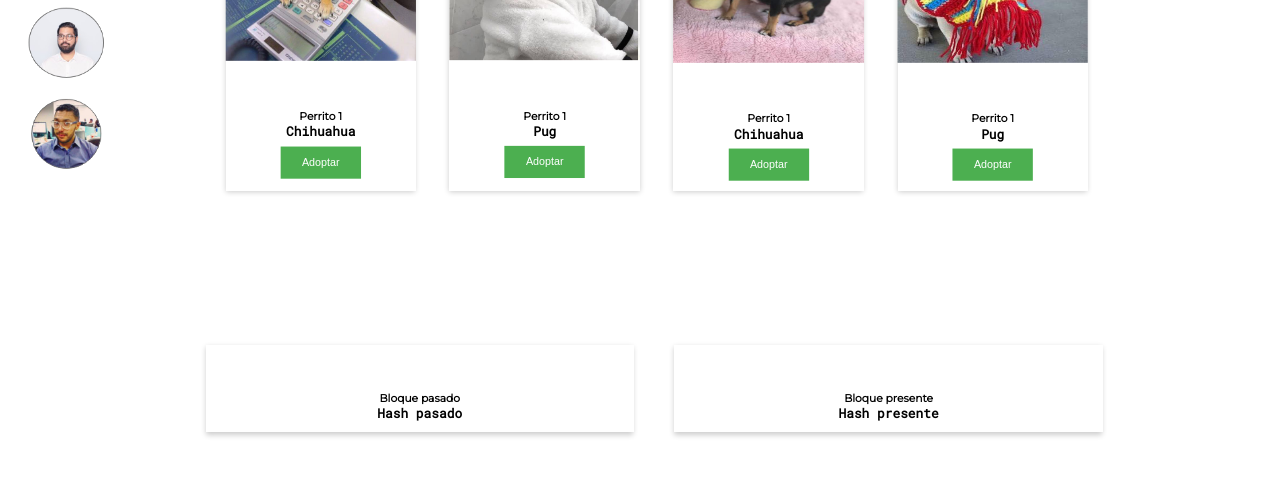
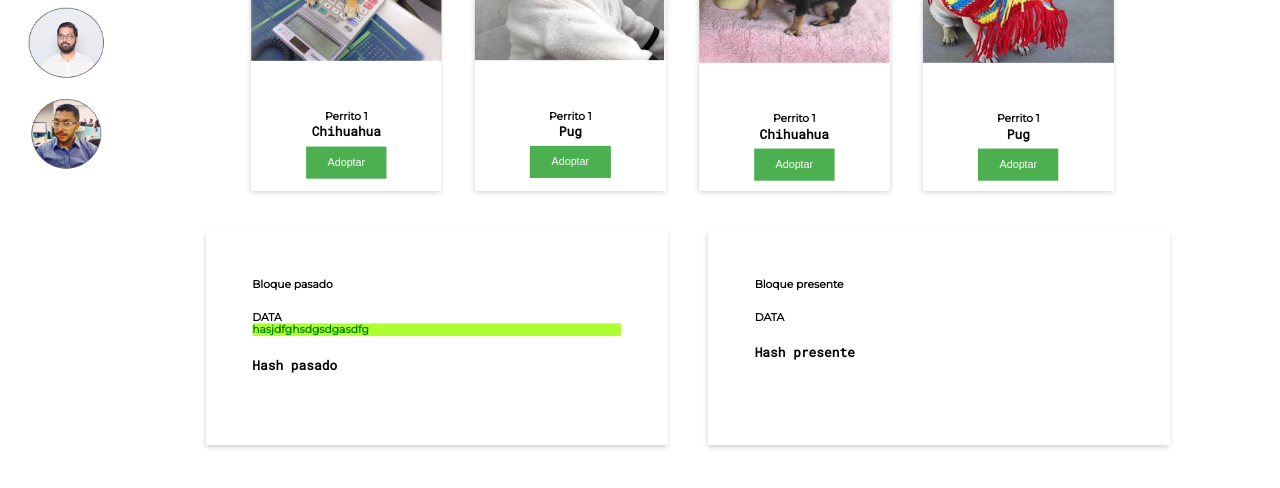
Before and after one commit to MsMemes/Blockchain-Demo, a plain HTML site: page blockchaindemo.io/Web_1920___3.html in a window 1280 px wide. Shown: the part 298-786 px from the top of the page. Drawn offline with Linux system fonts and the light colour scheme.

Commit message:
diseño de bloques
template con los datos que llevaran los bloques

```diff
--- a/blockchaindemo.io/Web_1920___3.html
+++ b/blockchaindemo.io/Web_1920___3.html
@@ -90,9 +90,9 @@
 		<!-- bloque anterior -->
 		<div class="carta-carrusel">
 			<div class="card">
-
 				<div class="container">
-					<h4 style="font-family: Montserrat;"><b>Bloque pasado</b></h4>
+					<h4 style="font-family: Montserrat;"class="pd-bottom-30"><b>Bloque pasado</b></h4>
+					<h4 style="font-family: Montserrat;"class="pd-bottom-30"><b>DATA </b> <p class="green-text">hasjdfghsdgsdgasdfg </p></h4>
 					<p style="font-family: Roboto Mono;font-weight: bold;font-size:larger;" class="pd-bottom-10">Hash pasado</p>
 
 				</div>
@@ -103,50 +103,13 @@
 			<div class="card">
 
 				<div class="container">
-					<h4 style="font-family: Montserrat; "><b>Bloque presente</b></h4>
+					<h4 style="font-family: Montserrat;"class="pd-bottom-30"><b>Bloque presente</b></h4>
+					<h4 style="font-family: Montserrat;"class="pd-bottom-30"><b>DATA</b></h4>
 					<p style="font-family: Roboto Mono;font-weight: bold;font-size:larger;"class="pd-bottom-10">Hash presente</p>
 
 				</div>
 			  </div>
 		</div>
 	</div>
-	<!-- <svg class="Rectangle_15">
-		<rect fill="rgba(255,255,255,1)" stroke="rgba(112,112,112,1)" stroke-width="1px" stroke-linejoin="miter" stroke-linecap="butt" stroke-miterlimit="4" shape-rendering="auto" id="Rectangle_15" rx="11" ry="11" x="0" y="0" width="710" height="51">
-		</rect>
-	</svg>
-	<svg class="Rectangle_16">
-		<rect fill="rgba(227,227,227,1)" stroke="rgba(112,112,112,1)" stroke-width="1px" stroke-linejoin="miter" stroke-linecap="butt" stroke-miterlimit="4" shape-rendering="auto" id="Rectangle_16" rx="10" ry="10" x="0" y="0" width="110" height="51">
-		</rect>
-	</svg>
-	<div id="Data">
-		<span>Data</span>
-	</div>
-	<div id="Previous_Hash">
-		<span>Previous Hash</span>
-	</div>
-	<div id="Hash">
-		<span>Hash</span>
-	</div>
-	<div id="ID0">
-		<span>0</span>
-	</div>
-	<svg class="Rectangle_17">
-		<rect fill="rgba(0,255,79,0.173)" stroke="rgba(51,255,114,1)" stroke-width="1px" stroke-linejoin="miter" stroke-linecap="butt" stroke-miterlimit="4" shape-rendering="auto" id="Rectangle_17" rx="11" ry="11" x="0" y="0" width="633" height="41">
-		</rect>
-	</svg>
-	<div id="GENESIS_BLOCK">
-		<span>GENESIS BLOCK</span>
-	</div>
-	<div id="ADAHGFHSGDF">
-		<span>ADAHGFHSGDF</span>
-	</div>
-	<svg class="Rectangle_18">
-		<rect fill="rgba(255,255,255,1)" stroke="rgba(112,112,112,1)" stroke-width="1px" stroke-linejoin="miter" stroke-linecap="butt" stroke-miterlimit="4" shape-rendering="auto" id="Rectangle_18" rx="11" ry="11" x="0" y="0" width="79" height="30">
-		</rect>
-	</svg>
-	<div id="ID604">
-		<span>604</span>
-	</div>
-</div> -->
 </body>
 </html>
--- a/blockchaindemo.io/styles.css
+++ b/blockchaindemo.io/styles.css
@@ -424,7 +424,7 @@
 	position: absolute;
 	overflow: visible;
 	width: 70%;
-	margin-left: 15%;
+	margin-left: 17%;
 	height: 478px;
 	top: 192px;
 }
@@ -454,6 +454,9 @@
 .pd-bottom-50{
 	padding-bottom: 50px;
 }
+.pd-bottom-30{
+	padding-bottom: 30px;
+}
 .carrousel-container {
 	display: flex;
 	flex-direction: row;
@@ -466,9 +469,14 @@
 }
 .carta-carrusel {
 	display: flex;
-	text-align: center;
-	width: 700px;
+	text-align: left;
+	width: 750px;
 	padding-left: 20px;
 	padding-right: 40px;
-	padding-bottom: 20px;
+	padding-bottom: 0px;
+	margin-top: -170px;
 }
+.green-text{
+	color: green;
+	background-color: greenyellow;
+}
```
